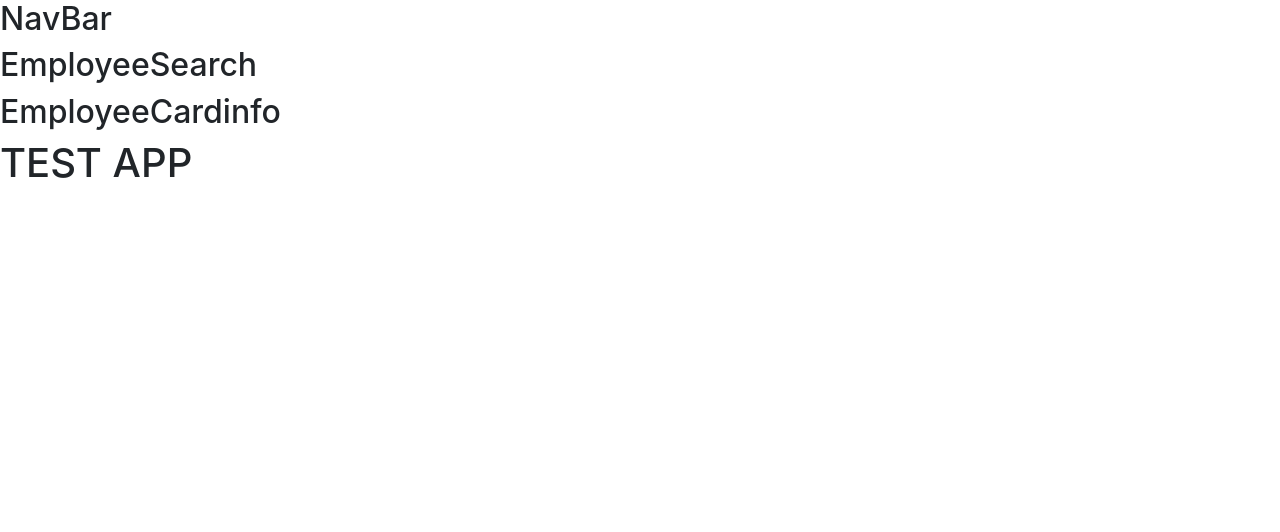
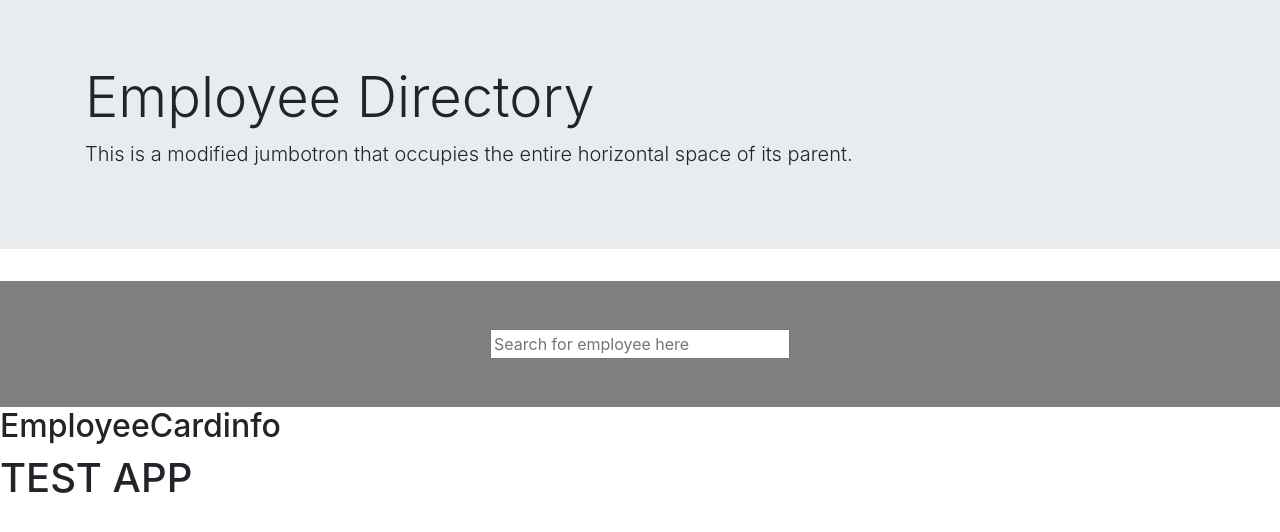
Before and after one commit to Isaias2020/Employee_Directory, a React (Create React App) app: page / in a window 1280 px wide. Shown: the top 532 px of the page. Built offline with nearby package versions, Linux system fonts and the light colour scheme.

Commit message:
added jumbotron and input for searches

```diff
--- a/package.json
+++ b/package.json
@@ -10,7 +10,8 @@
     "react": "^16.13.1",
     "react-dom": "^16.13.1",
     "react-router-dom": "^5.2.0",
-    "react-scripts": "3.4.2"
+    "react-scripts": "3.4.2",
+    "styled-components": "^5.1.1"
   },
   "scripts": {
     "start": "react-scripts start",
--- a/src/components/EmployeeSearch.js
+++ b/src/components/EmployeeSearch.js
@@ -1,8 +1,20 @@
 import React from "react";
+
+import { SearchBar } from "../styles"
 
 const EmployeeSearch = props => {
     return (
-        <h2>EmployeeSearch</h2>
+        // <h2>EmployeeSearch</h2>
+        <SearchBar>
+            <input
+                type="text"
+                name="searchTerm"
+                id="searchTerm"
+                placeholder="Search for employee here"
+                onChange={props.handleInputChange}
+                value={props.searchTerm}
+            />
+        </SearchBar>
     )
 };
 
--- a/src/components/NavBar.js
+++ b/src/components/NavBar.js
@@ -2,7 +2,13 @@ import React from "react";
 
 const NavBar = props => {
     return (
-        <h2>NavBar</h2>
+        // <h2>NavBar</h2>
+        <div class="jumbotron jumbotron-fluid">
+            <div class="container">
+                <h1 class="display-4">Employee Directory</h1>
+                <p class="lead">This is a modified jumbotron that occupies the entire horizontal space of its parent.</p>
+            </div>
+        </div>
     )
 };
 
--- /dev/null
+++ b/src/styles/index.js
@@ -0,0 +1,13 @@
+import styled from "styled-components";
+
+const gray = "#808080"
+
+export const SearchBar = styled.article`
+background-color: ${gray};
+padding: 3rem;
+input {
+    display: block;
+    margin : auto;
+    width: 300px
+}
+`
```
Also changed, not shown: 1 other file (tests, documents, lock files or other folders).
